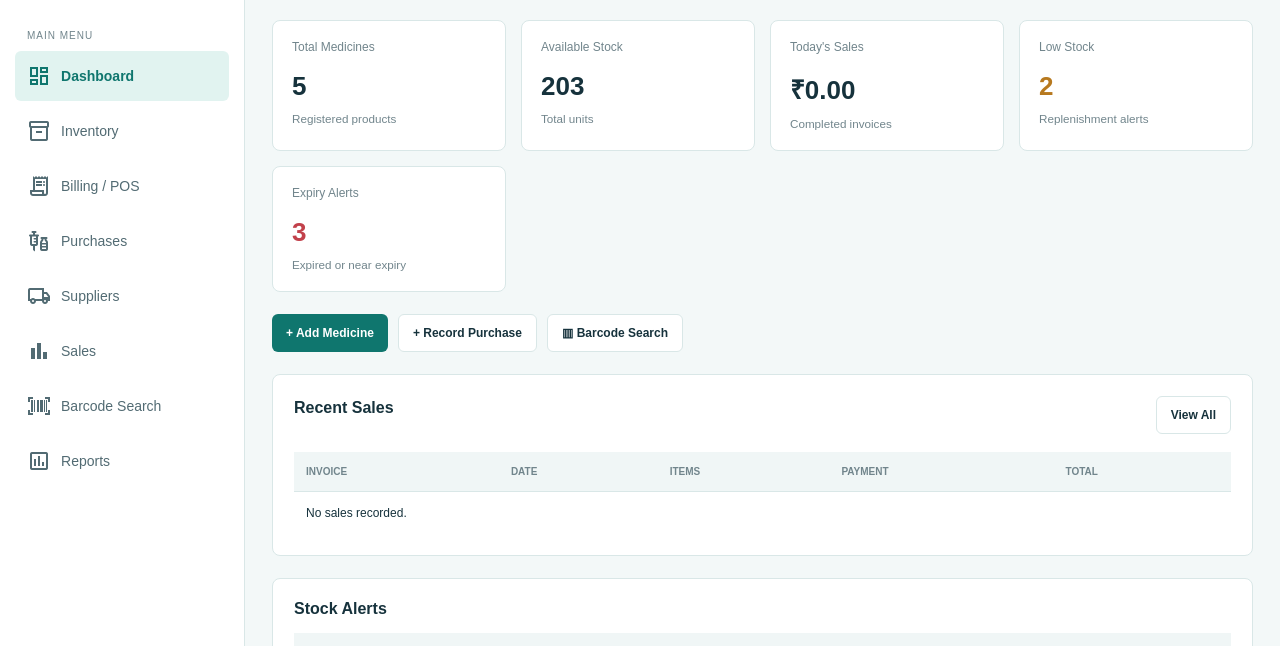
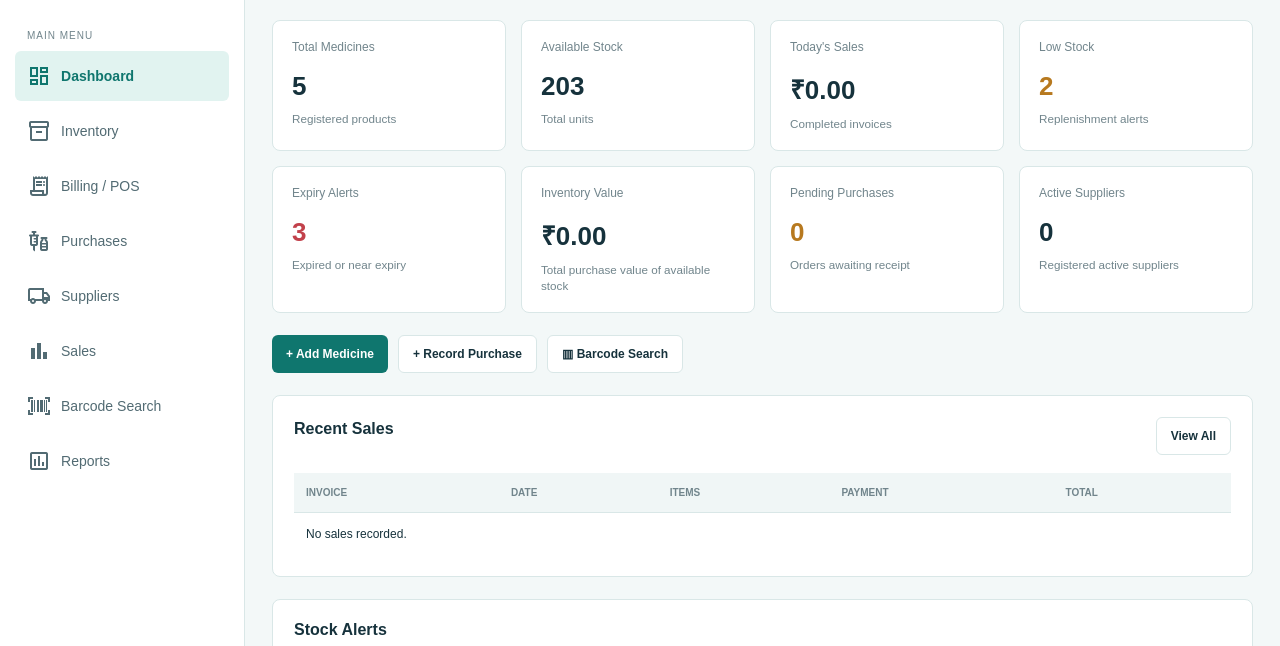
Before and after one commit to PreamNishanth-53/Medicalcare-pharmacy-application, a website: page index.html in a window 1280 px wide. Shown: the part 75-721 px from the top of the page. Drawn offline with nearby package versions, Linux system fonts and the light colour scheme.

Commit message:
Refactor dashboard statistics layout and add new inventory metrics

```diff
--- a/index.html
+++ b/index.html
@@ -1,4 +1,3 @@
-
 <!DOCTYPE html>
 <html lang="en">
 <head>
@@ -43,13 +42,54 @@ Dashboard
         <div><h2>Welcome back, Admin!</h2><p>Here is your pharmacy overview for today.</p></div>
         <button class="primary" data-go="billing">+ New Sale</button>
     </div>
-    <div class="stats">
-        <div class="stat"><p>Total Medicines</p><h2 id="total-medicines">0</h2><small>Registered products</small></div>
-        <div class="stat"><p>Available Stock</p><h2 id="total-stock">0</h2><small>Total units</small></div>
-        <div class="stat"><p>Today's Sales</p><h2 id="today-sales">₹0.00</h2><small>Completed invoices</small></div>
-        <div class="stat warning"><p>Low Stock</p><h2 id="low-count">0</h2><small>Replenishment alerts</small></div>
-        <div class="stat danger"><p>Expiry Alerts</p><h2 id="expiry-count">0</h2><small>Expired or near expiry</small></div>
+
+<div class="stats">
+    <div class="stat">
+        <p>Total Medicines</p>
+        <h2 id="total-medicines">0</h2>
+        <small>Registered products</small>
     </div>
+
+    <div class="stat">
+        <p>Available Stock</p>
+        <h2 id="total-stock">0</h2>
+        <small>Total units</small>
+    </div>
+
+    <div class="stat">
+        <p>Today's Sales</p>
+        <h2 id="today-sales">₹0.00</h2>
+        <small>Completed invoices</small>
+    </div>
+
+    <div class="stat warning">
+        <p>Low Stock</p>
+        <h2 id="low-count">0</h2>
+        <small>Replenishment alerts</small>
+    </div>
+
+    <div class="stat danger">
+        <p>Expiry Alerts</p>
+        <h2 id="expiry-count">0</h2>
+        <small>Expired or near expiry</small>
+    </div>
+    <div class="stat">
+        <p>Inventory Value</p>
+        <h2 id="dashboard-inventory-value">₹0.00</h2>
+        <small>Total purchase value of available stock</small>
+    </div>
+    <div class="stat warning">
+        <p>Pending Purchases</p>
+        <h2 id="pending-purchases">0</h2>
+        <small>Orders awaiting receipt</small>
+    </div>
+    <div class="stat">
+        <p>Active Suppliers</p>
+        <h2 id="active-suppliers">0</h2>
+        <small>Registered active suppliers</small>
+    </div>
+</div>
+
     <div class="actions">
         <button class="primary" data-go="inventory">+ Add Medicine</button>
         <button class="secondary" data-go="purchases">+ Record Purchase</button>
--- a/style.css
+++ b/style.css
@@ -1,4 +1,3 @@
-
 :root {
     --blue: #0F766E;
     --dark: #16323C;
```
